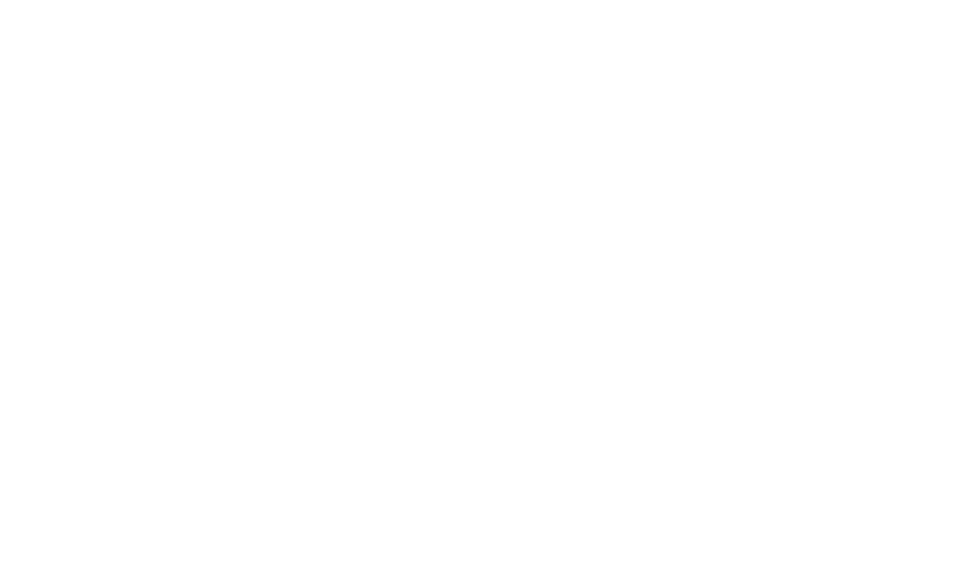
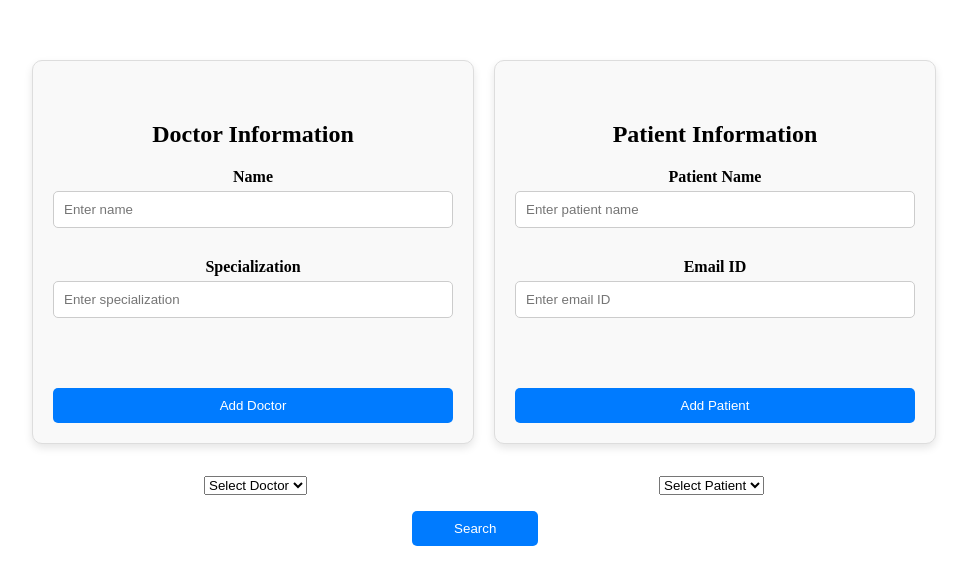
Before and after one commit to deekshas18/mini_project, a React (Create React App) app in the folder frontend/: page /Add in a window 1280 px wide. Before the commit this address had no page. Shown: the part 110-694 px from the top of the page, without its empty margins (156-1123 px from the left). Built offline with nearby package versions, Linux system fonts and the light colour scheme.

Commit message:
pushing the initial code

```diff
--- a/frontend/package.json
+++ b/frontend/package.json
@@ -7,6 +7,11 @@
     "@testing-library/jest-dom": "^5.17.0",
     "@testing-library/react": "^13.4.0",
     "@testing-library/user-event": "^13.5.0",
+    "express": "^4.19.2",
+    "ffmpeg-static": "^5.2.0",
+    "fluent-ffmpeg": "^2.1.3",
+    "lamejs": "^1.2.1",
+    "multer": "^1.4.5-lts.1",
     "react": "^18.3.1",
     "react-dom": "^18.3.1",
     "react-router-dom": "^6.23.1",
--- /dev/null
+++ b/frontend/src/Css/Add.css
@@ -0,0 +1,82 @@
+/* src/Css/Display.css */
+.main-container{
+    display: flex;
+    flex-direction: column;
+}
+.container {
+    display: flex;
+    /* flex-direction: column; */
+    margin-top: 10px;
+    justify-content: center;
+    align-items: center;
+    gap: 20px;
+    padding: 0px;
+}
+
+.card {
+    width: 100%;
+    max-width: 400px;
+    background-color: #f9f9f9;
+    border: 1px solid #ddd;
+    border-radius: 10px;
+    padding: 20px;
+    box-shadow: 0 4px 8px rgba(0, 0, 0, 0.1);
+}
+
+.card-title {
+    font-size: 1.5rem;
+    margin-bottom: 20px;
+    text-align: center;
+}
+
+.card-body {
+    display: flex;
+    flex-direction: column;
+    gap: 15px;
+}
+
+.form-group {
+    margin-bottom: 15px;
+}
+
+.form-group label {
+    display: block;
+    margin-bottom: 5px;
+    font-weight: bold;
+}
+
+.form-group input {
+    width: 100%;
+    padding: 10px;
+    border: 1px solid #ccc;
+    border-radius: 5px;
+}
+
+.btn {
+    padding: 10px 20px;
+    border: none;
+    border-radius: 5px;
+    background-color: #007bff;
+    color: white;
+    cursor: pointer;
+    margin-top: 15px;
+    align-self: center;
+}
+
+.btn:hover {
+    background-color: #0056b3;
+}
+
+.search-main{
+    display: flex;
+    margin-top: 2rem;
+    justify-content: space-evenly;
+}
+.search-btn{
+    margin-top: 1rem;
+    display: flex;
+    justify-content: center;
+    align-items: center;
+    width: 10%;
+    margin-left: 35rem;
+}
--- a/frontend/src/Css/Home.css
+++ b/frontend/src/Css/Home.css
@@ -11,9 +11,11 @@
   border: 1px solid #ccc;
   border-radius: 5px;
   padding: 20px;
-    width: 20%; /* Decrease the width of the cards */
   box-shadow: 0 0 10px rgba(0, 0, 0, 0.1);
   text-align: center;
+  /* height: 10rem; */
+  max-width: 5rem;
+
 }
 
 .card h3 {
@@ -27,8 +29,30 @@
   padding: 10px 20px;
   border-radius: 5px;
   cursor: pointer;
+  margin-top: 2.5rem;
 }
 
 .card button:hover {
   background-color: #0056b3;
 }
+
+.addbtn {
+  width: 30%;
+  justify-content: center;
+  align-items: center;
+  margin-left: 27rem;
+}
+
+.displaybtn {
+  width: 30%;
+  justify-content: center;
+  align-items: center;
+  margin-left: 27rem;
+}
+
+.twobtn {
+  display: flex;
+  justify-content: center;
+  align-items: center;
+  margin-right: 500px;
+}
--- /dev/null
+++ b/frontend/src/pages/Add.jsx
@@ -0,0 +1,54 @@
+import React from 'react';
+import '../Css/Add.css';
+
+const Add = () => {
+  return (
+    <div className='main-cont'>
+    <div className="container">
+      <div className="card">
+        <h5 className="card-title">Doctor Information</h5>
+        <div className="card-body">
+          <div className="form-group">
+            <label htmlFor="doctorName">Name</label>
+            <input type="text" id="doctorName" placeholder="Enter name" />
+          </div>
+          <div className="form-group">
+            <label htmlFor="specialization">Specialization</label>
+            <input type="text" id="specialization" placeholder="Enter specialization" />
+          </div>
+          <button className="btn" id="addDoctorBtn" type='submit'>Add Doctor</button>
+        </div>
+      </div>
+
+      <div className="card">
+        <h5 className="card-title">Patient Information</h5>
+        <div className="card-body">
+          <div className="form-group">
+            <label htmlFor="patientName">Patient Name</label>
+            <input type="text" id="patientName" placeholder="Enter patient name" />
+          </div>
+          <div className="form-group">
+            <label htmlFor="emailId">Email ID</label>
+            <input type="email" id="emailId" placeholder="Enter email ID" />
+          </div>
+          <button className="btn" id="addPatientBtn" type='submit'>Add Patient</button>
+        </div>
+      </div>
+    </div>
+    <div className='search-main'>
+      <select className="select-field" id="doctorSelect">
+          <option value="">Select Doctor</option>
+          {/* Add options dynamically */}
+        </select>
+        <select className="select-field" id="patientSelect">
+          <option value="">Select Patient</option>
+          {/* Add options dynamically */}
+        </select>
+    </div>
+    <button className='search-btn'>Search</button>
+    </div>
+
+  );
+}
+
+export default Add;
--- /dev/null
+++ b/frontend/src/pages/Display.jsx
@@ -0,0 +1,9 @@
+import React from 'react'
+
+function Display() {
+  return (
+    <div>Display</div>
+  )
+}
+
+export default Display
--- a/frontend/src/pages/home.jsx
+++ b/frontend/src/pages/home.jsx
@@ -1,5 +1,6 @@
-import React, { useRef, useState } from 'react';
-import '../Css/Home.css';
+import React, { useRef, useState } from "react";
+import { Link } from "react-router-dom";
+import "../Css/Home.css";
 
 function Home() {
   const mp3InputRef = useRef(null);
@@ -19,7 +20,7 @@ function Home() {
   const handleMp3Change = (event) => {
     const file = event.target.files[0];
     if (file) {
-      console.log('Selected MP3 file:', file);
+      console.log("Selected MP3 file:", file);
       // Handle the MP3 file upload logic here
     }
   };
@@ -27,7 +28,7 @@ function Home() {
   const handleTextChange = (event) => {
     const file = event.target.files[0];
     if (file) {
-      console.log('Selected Text file:', file);
+      console.log("Selected Text file:", file);
       // Handle the Text file upload logic here
     }
   };
@@ -49,15 +50,15 @@ function Home() {
       };
 
       recorder.onstop = () => {
-        const audioBlob = new Blob(audioChunks, { type: 'audio/wav' });
-        console.log('Recorded Audio Blob:', audioBlob);
+        const audioBlob = new Blob(audioChunks, { type: "audio/wav" });
+        console.log("Recorded Audio Blob:", audioBlob);
 
         const downloadAudio = () => {
           const url = window.URL.createObjectURL(audioBlob);
-          const a = document.createElement('a');
-          a.style.display = 'none';
+          const a = document.createElement("a");
+          a.style.display = "none";
           a.href = url;
-          a.download = 'recording.wav';
+          a.download = "recording.wav";
           document.body.appendChild(a);
           a.click();
           window.URL.revokeObjectURL(url);
@@ -74,6 +75,7 @@ function Home() {
   };
 
   return (
+    <div>
       <div className="home-container">
         <div className="card">
           <h3>Transcribe Recordings</h3>
@@ -83,7 +85,7 @@ function Home() {
             type="file"
             accept=".mp3"
             ref={mp3InputRef}
-          style={{ display: 'none' }}
+            style={{ display: "none" }}
             onChange={handleMp3Change}
           />
         </div>
@@ -95,7 +97,7 @@ function Home() {
             type="file"
             accept=".pdf,.txt"
             ref={textInputRef}
-          style={{ display: 'none' }}
+            style={{ display: "none" }}
             onChange={handleTextChange}
           />
         </div>
@@ -103,13 +105,26 @@ function Home() {
           <h3>Dictate</h3>
           <p>Record now.</p>
           <button onClick={handleStartDictating}>
-          {isRecording ? 'Stop Recording' : 'Start Dictating'}
+            {isRecording ? "Stop Recording" : "Start Dictating"}
           </button>
           {audioChunks.length > 0 && ( // Only display audio player if recording has happened
             <audio controls>
-            <source src={URL.createObjectURL(new Blob(audioChunks, { type: 'audio/wav' }))} />
+              <source
+                src={URL.createObjectURL(
+                  new Blob(audioChunks, { type: "audio/wav" })
+                )}
+              />
             </audio>
           )}
+        </div>
+      </div>
+      <div className="twobtn">
+        <Link to="/Add">
+          <button className="addbtn">Add</button>
+        </Link>
+        <Link to="/Display">
+          <button className="displaybtn">View</button>
+        </Link>
       </div>
     </div>
   );
--- a/frontend/src/routes/AppRoutes.js
+++ b/frontend/src/routes/AppRoutes.js
@@ -3,6 +3,9 @@ import React from 'react'
 import { BrowserRouter as Router, Route, Routes } from 'react-router-dom';
 import Home from '../pages/Home'
 import Login from '../pages/Login'
+import Display from '../pages/Display';
+import Add from '../pages/Add';
+
 
 function AppRoutes() {
   return (
@@ -10,6 +13,8 @@ function AppRoutes() {
         <Routes>
             <Route path="/" element={<Login/>}/>
             <Route path="/home" element={<Home/>}/>
+            <Route path="/Add" element={<Add/>}/>
+            <Route path='/Display' element={<Display/>}/>
         </Routes>
     </div>
   )
```
Also changed, not shown: frontend/src/Css/Display.css (added), 1 other file (tests, documents, lock files or other folders). Lines whose indentation alone changed are shown as unchanged.
